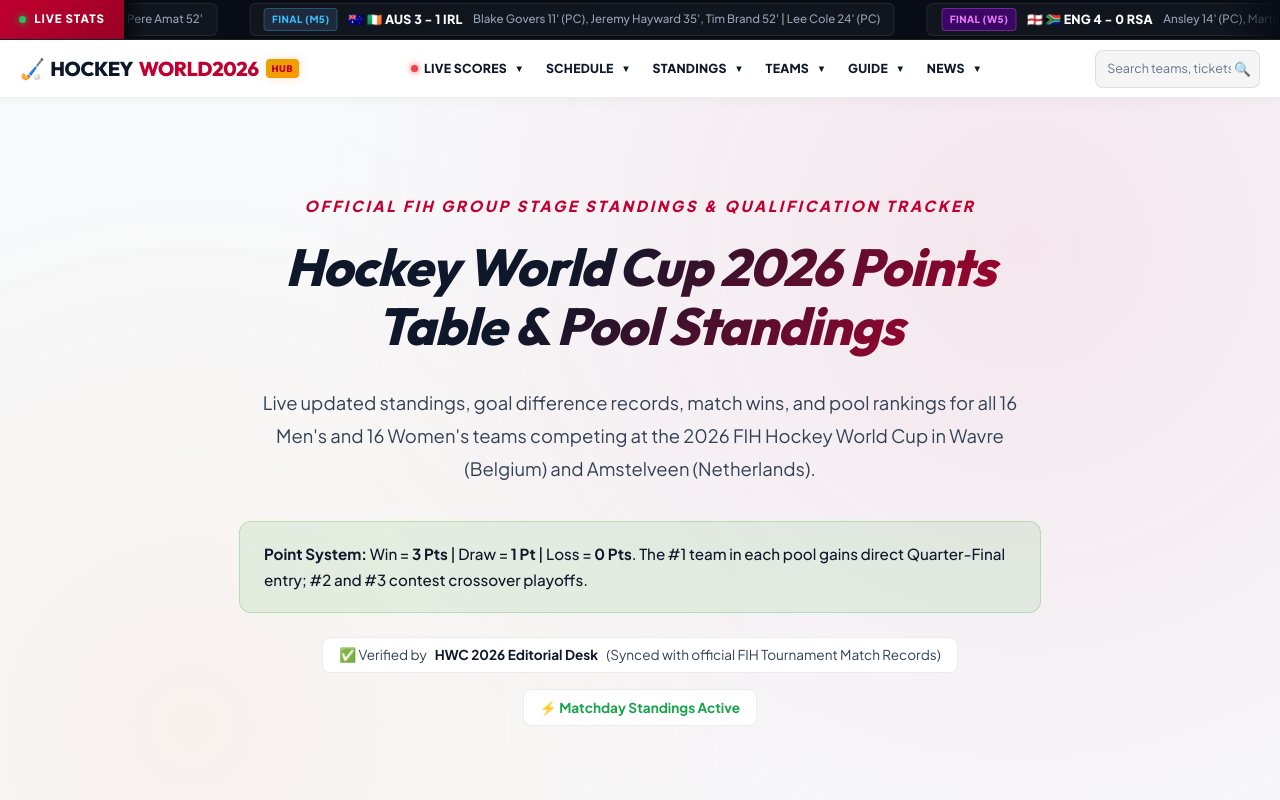
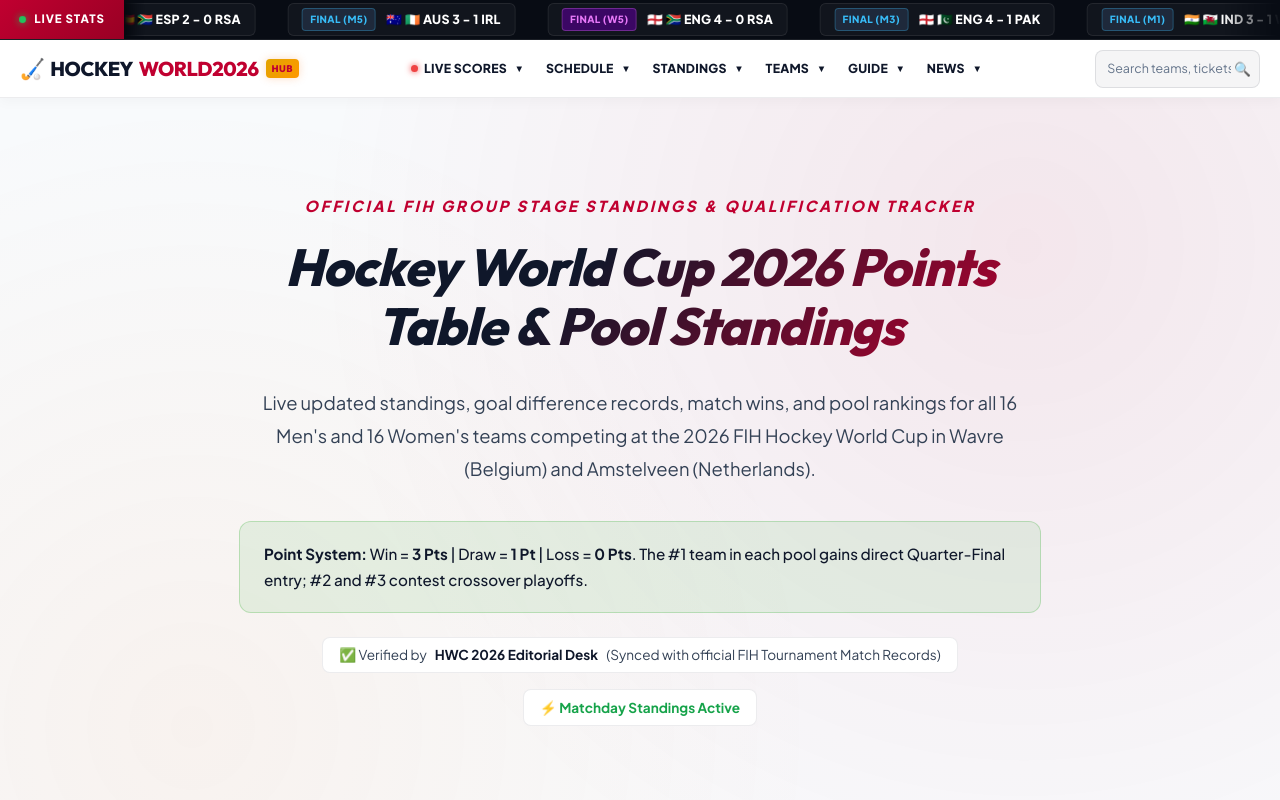
Before and after one commit to liveetcstream-beep/hockeyworldcup2026, a Next.js app: page /points-table in a window 1280 px wide. Shown: the top 800 px of the page. Built offline with nearby package versions, Linux system fonts and the light colour scheme.

Commit message:
Simplify top ticker bar: remove goal scorers data, show clean country flags and match scores, slow marquee to 90s

```diff
--- a/src/app/components/Header.js
+++ b/src/app/components/Header.js
@@ -131,33 +131,29 @@ export default function Header() {
     {
       badge: "UPCOMING (M9)",
       type: "upcoming",
-      match: "IND vs ENG",
+      match: "IND vs ENG (Aug 17 · 15:00 CET)",
       flags: "🇮🇳 🏴󠁧󠁢󠁥󠁮󠁧󠁿",
-      stat: "Aug 17 · 15:00 CEST (18:30 IST)",
       link: "/matches/india-vs-england"
     },
     {
       badge: "UPCOMING (M11)",
       type: "upcoming",
-      match: "GER vs BEL",
+      match: "GER vs BEL (Aug 17 · 20:30 CET)",
       flags: "🇩🇪 🇧🇪",
-      stat: "Aug 17 · 20:30 CEST (00:00 IST)",
       link: "/matches/germany-vs-belgium"
     },
     {
       badge: "UPCOMING (W11)",
       type: "upcoming",
-      match: "NED vs AUS (W)",
+      match: "NED vs AUS (Aug 17 · 18:00 CET)",
       flags: "🇳🇱 🇦🇺",
-      stat: "Aug 17 · 18:00 CEST (21:30 IST)",
       link: "/matches/netherlands-vs-australia-women"
     },
     {
       badge: "UPCOMING (M15)",
       type: "upcoming",
-      match: "PAK vs IND",
+      match: "PAK vs IND (Aug 19 · 15:00 CET)",
       flags: "🇵🇰 🇮🇳",
-      stat: "Aug 19 · 15:00 CEST (18:00 PKT / 18:30 IST)",
       link: "/matches/india-vs-pakistan"
     }
   ];
@@ -219,9 +215,6 @@ export default function Header() {
                 <span className="ticker-match-name">
                   {item.flags} {item.match}
                 </span>
-                <span className="ticker-match-detail">
-                  {item.stat}
-                </span>
               </a>
             ))}
             {/* Duplicated Set for Seamless Continuous Infinite Scrolling Loop */}
@@ -232,9 +225,6 @@ export default function Header() {
                 </span>
                 <span className="ticker-match-name">
                   {item.flags} {item.match}
-                </span>
-                <span className="ticker-match-detail">
-                  {item.stat}
                 </span>
               </a>
             ))}
--- a/src/app/globals.css
+++ b/src/app/globals.css
@@ -2235,7 +2235,7 @@ h1, h2, h3, h4, h5, h6 {
   align-items: center;
   gap: 2rem;
   white-space: nowrap;
-  animation: tickerMarquee 65s linear infinite;
+  animation: tickerMarquee 90s linear infinite;
 }
 
 .ticker-track:hover {
```
